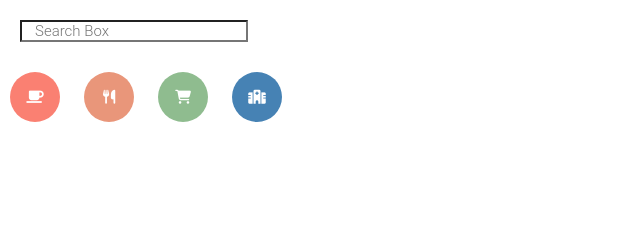
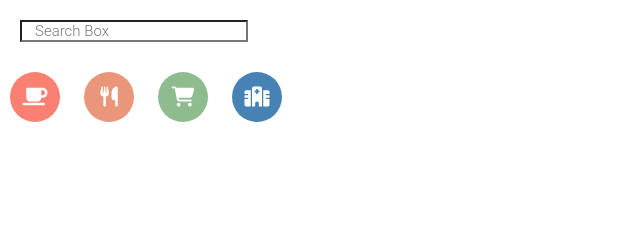
Before and after one commit to x-x2go/placeNow, a website: page views/index.html in a window 1280 px wide. Shown: the top 240 px of the page, 0-640 px from the left. Drawn offline with Linux system fonts and the light colour scheme; some packages are replaced by stand-ins of ours.

Commit message:
✨search bar (tool)

```diff
--- a/static/searchBar.css
+++ b/static/searchBar.css
@@ -1,7 +1,7 @@
 button {
   border: none;
   border-radius: 5px;
-  font-size: 14px;
+  font-size: 20px;
   font-weight: 600;
   resize: none;
 }
@@ -22,16 +22,16 @@ button {
   color: #fff;
 }
 
-.cafe {
+#cafe {
   background-color: salmon;
 }
-.restaurants {
+#restaurants {
   background-color: darksalmon;
 }
-.market {
+#market {
   background-color: darkseagreen;
 }
-.hospital {
+#hospital {
   background-color: steelblue;
 }
 
--- a/views/index.html
+++ b/views/index.html
@@ -16,10 +16,10 @@
         type="text"
         placeholder="Search Box"
       />
-      <button class="cafe"><i class="fas fa-coffee"></i></button>
-      <button class="restaurants"><i class="fas fa-utensils"></i></button>
-      <button class="market"><i class="fas fa-shopping-cart"></i></button>
-      <button class="hospital"><i class="fas fa-hospital-alt"></i></button>
+      <button id="cafe"><i class="fas fa-coffee"></i></button>
+      <button id="restaurants"><i class="fas fa-utensils"></i></button>
+      <button id="market"><i class="fas fa-shopping-cart"></i></button>
+      <button id="hospital"><i class="fas fa-hospital-alt"></i></button>
     </div>
 
     <div id="map"></div>
```
Also changed, not shown: static/assets/search.js (added, +30 -0 lines).
